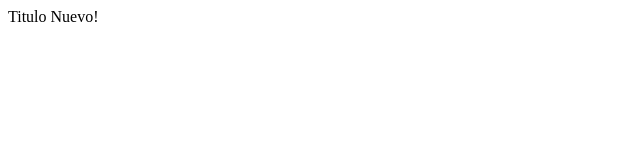
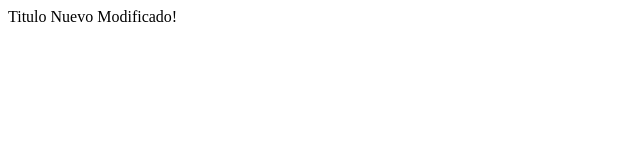
Before and after one commit to andresfmorales/docs-git-, a plain HTML site: page index.html in a window 1280 px wide. Shown: the whole page, without its empty margins (0-640 px from the left). Drawn offline with Linux system fonts and the light colour scheme.

Commit message:
se modifico index nuevamente

```diff
--- a/index.html
+++ b/index.html
@@ -7,6 +7,6 @@
 	<title>Doctumeto</title>
 </head>
 <body>
-	<hi>Titulo Nuevo!</hi>
+	<hi>Titulo Nuevo Modificado!</hi>
 </body>
 </html>
```
